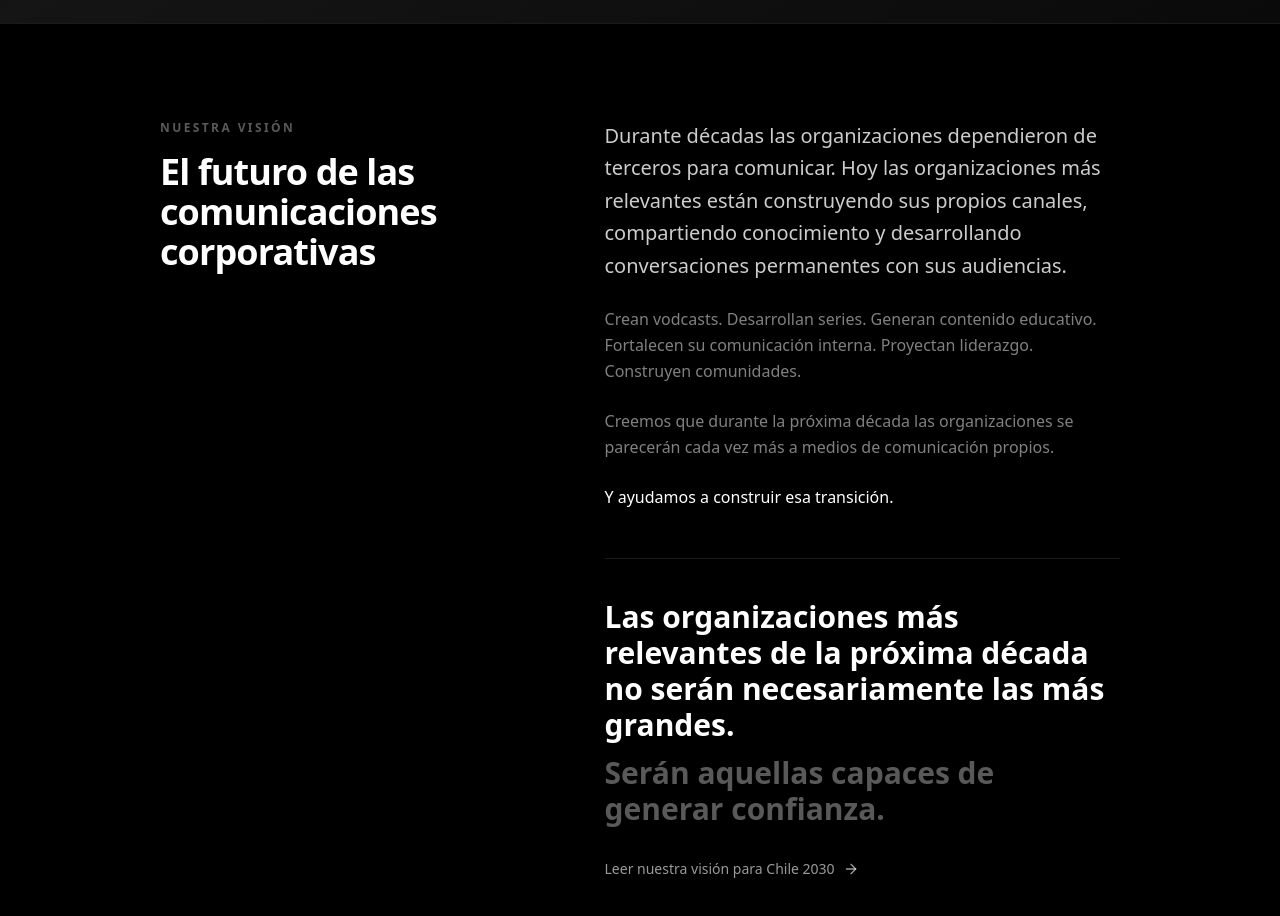
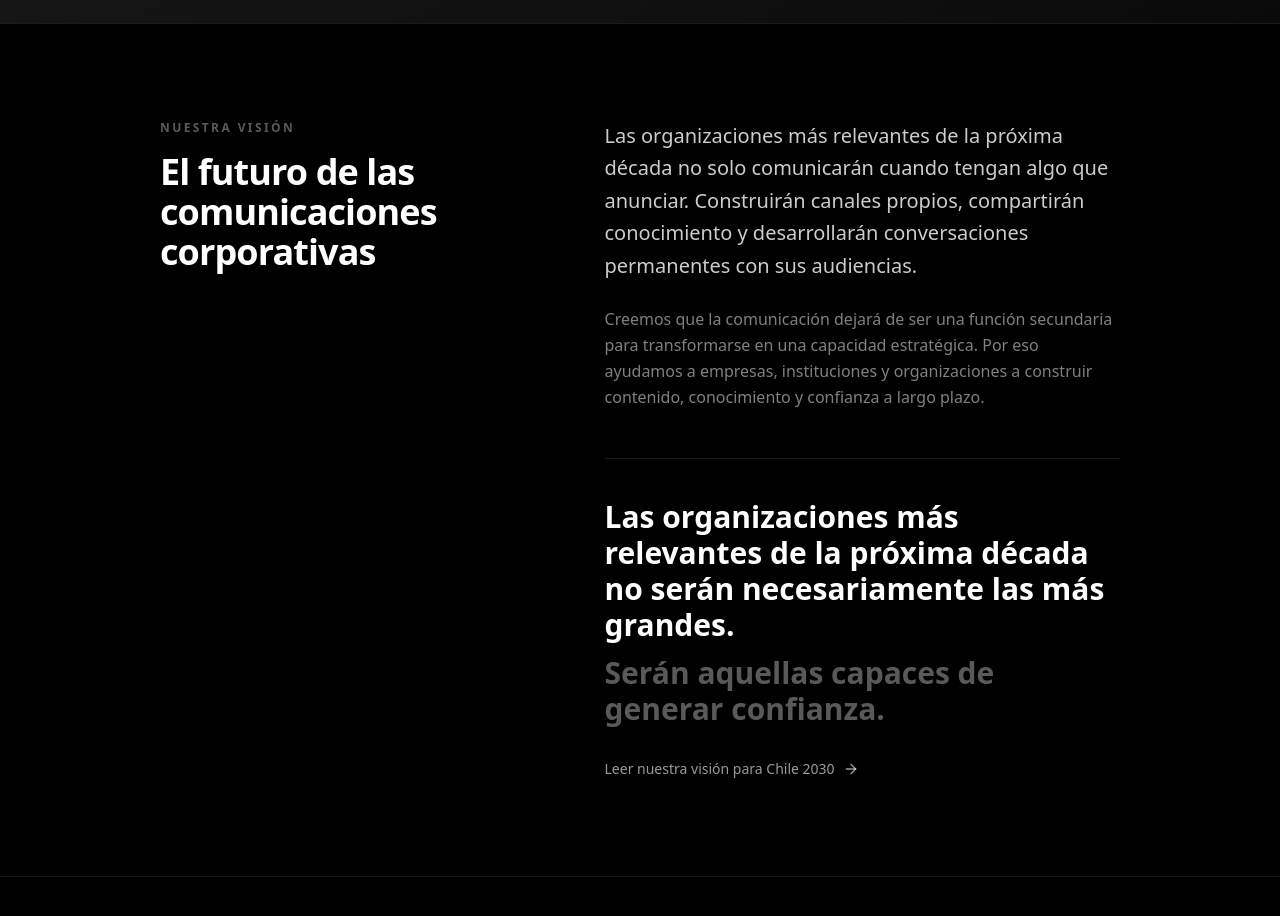
Before and after one commit to TronxGroup/Dekaelo-Media, a Next.js app: page / in a window 1280 px wide. Shown: the part 840-1756 px from the top of the page. Built offline with nearby package versions, Linux system fonts and the light colour scheme; grey boxes are pictures that could not be loaded.

Commit message:
Update page.tsx

```diff
--- a/app/page.tsx
+++ b/app/page.tsx
@@ -193,9 +193,7 @@ export default function Page() {
 
 <section className="border-t border-white/10 py-24">
   <div className="container max-w-5xl">
-
     <div className="grid gap-12 md:grid-cols-[1fr_1.3fr]">
-
       <div>
         <p className="text-xs font-semibold uppercase tracking-[0.2em] text-white/35">
           Nuestra visión
@@ -208,29 +206,23 @@ export default function Page() {
 
       <div>
         <p className="text-xl leading-relaxed text-white/80">
-          Durante décadas las organizaciones dependieron de terceros para comunicar.
-          Hoy las organizaciones más relevantes están construyendo sus propios canales,
-          compartiendo conocimiento y desarrollando conversaciones permanentes con sus audiencias.
+          Las organizaciones más relevantes de la próxima década no solo
+          comunicarán cuando tengan algo que anunciar. Construirán canales
+          propios, compartirán conocimiento y desarrollarán conversaciones
+          permanentes con sus audiencias.
         </p>
 
         <p className="mt-6 leading-relaxed text-white/50">
-          Crean vodcasts. Desarrollan series. Generan contenido educativo.
-          Fortalecen su comunicación interna. Proyectan liderazgo.
-          Construyen comunidades.
-        </p>
-
-        <p className="mt-6 leading-relaxed text-white/50">
-          Creemos que durante la próxima década las organizaciones se parecerán
-          cada vez más a medios de comunicación propios.
-        </p>
-
-        <p className="mt-6 leading-relaxed text-white">
-  Y ayudamos a construir esa transición.
+          Creemos que la comunicación dejará de ser una función secundaria
+          para transformarse en una capacidad estratégica. Por eso ayudamos
+          a empresas, instituciones y organizaciones a construir contenido,
+          conocimiento y confianza a largo plazo.
         </p>
 
         <div className="mt-12 border-t border-white/10 pt-10">
           <p className="text-2xl font-semibold leading-tight text-white md:text-3xl">
-    Las organizaciones más relevantes de la próxima década no serán necesariamente las más grandes.
+            Las organizaciones más relevantes de la próxima década no serán
+            necesariamente las más grandes.
           </p>
 
           <p className="mt-3 text-2xl font-semibold leading-tight text-white/35 md:text-3xl">
@@ -246,7 +238,6 @@ export default function Page() {
           <ArrowRight className="h-4 w-4" />
         </Link>
       </div>
-
     </div>
   </div>
 </section>
```
Lines whose indentation alone changed are shown as unchanged.
